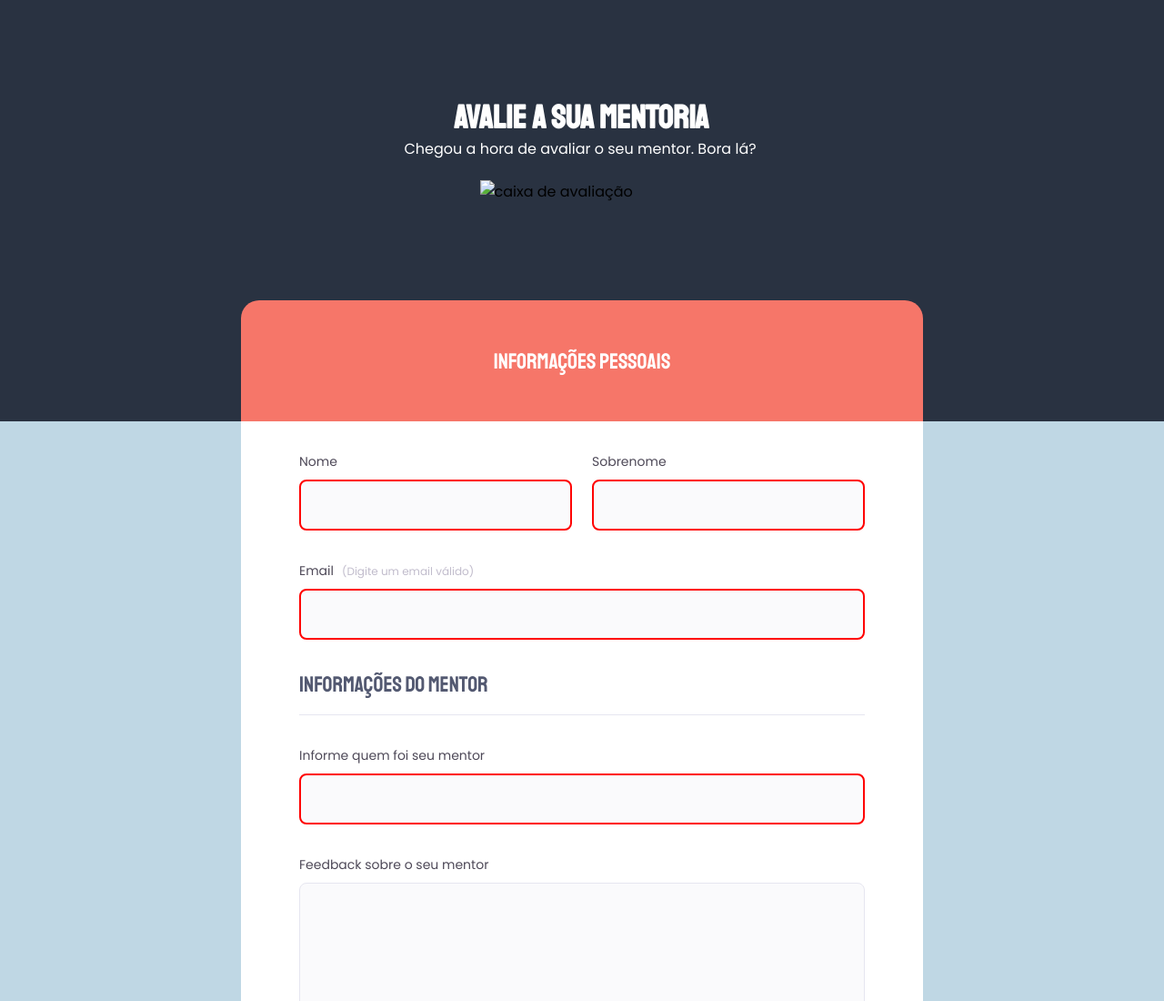
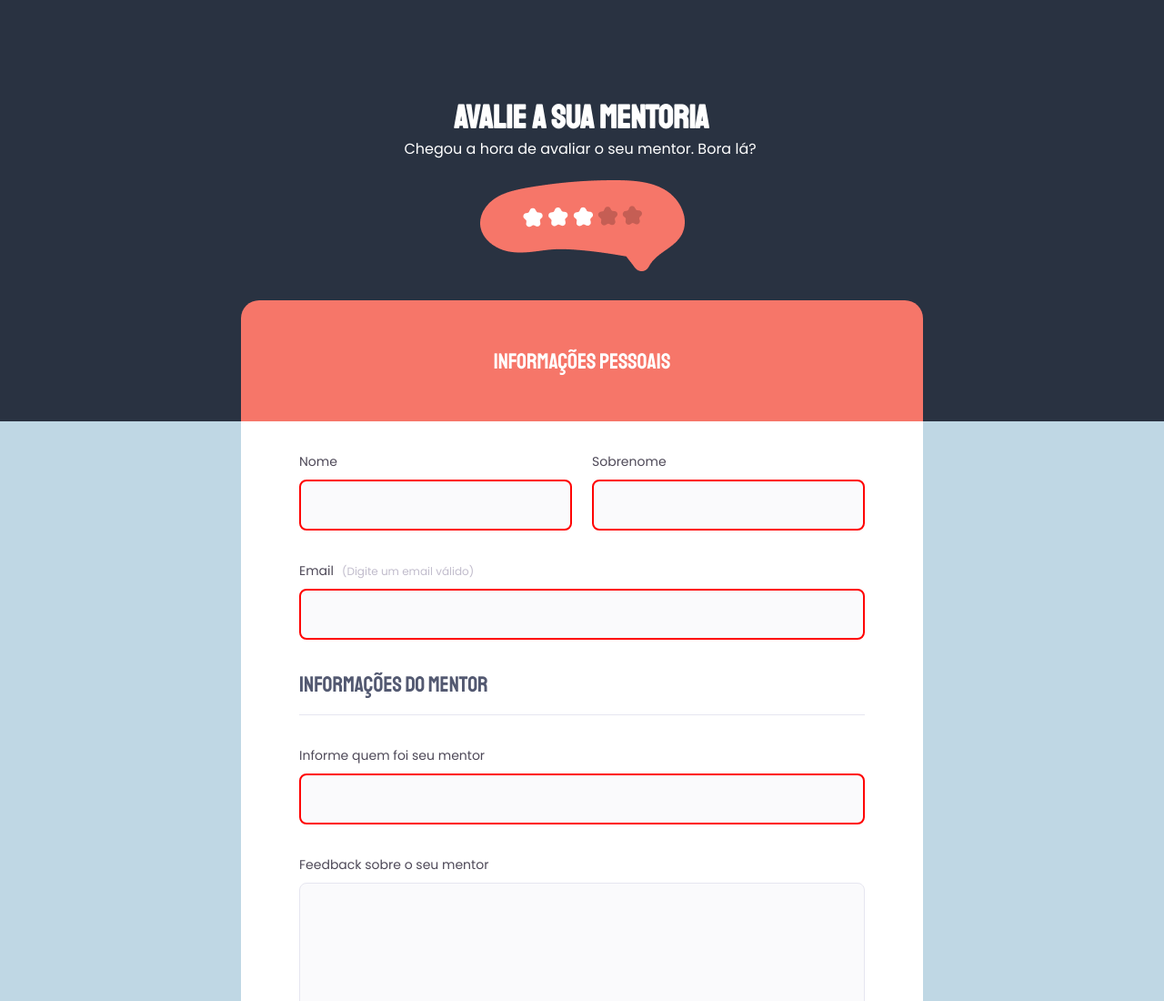
Before and after one commit to caetanosbr/formulario-avalie-sua-mentoria, a plain HTML site: page index.html in a window 1280 px wide. Shown: the top 1100 px of the page at 91% size. Drawn offline with Linux system fonts and the light colour scheme; the site is published under a folder, as on GitHub Pages, so addresses that start at the root find nothing.

Commit message:
Update index.html

```diff
--- a/index.html
+++ b/index.html
@@ -21,7 +21,7 @@
 
         <p>Chegou a hora de avaliar o seu mentor. Bora lá?</p>
 
-        <img src="/assets/img1.png" alt="caixa de avaliação">
+        <img src="./assets/img1.png" alt="caixa de avaliação">
 
         <nav>
 
```
